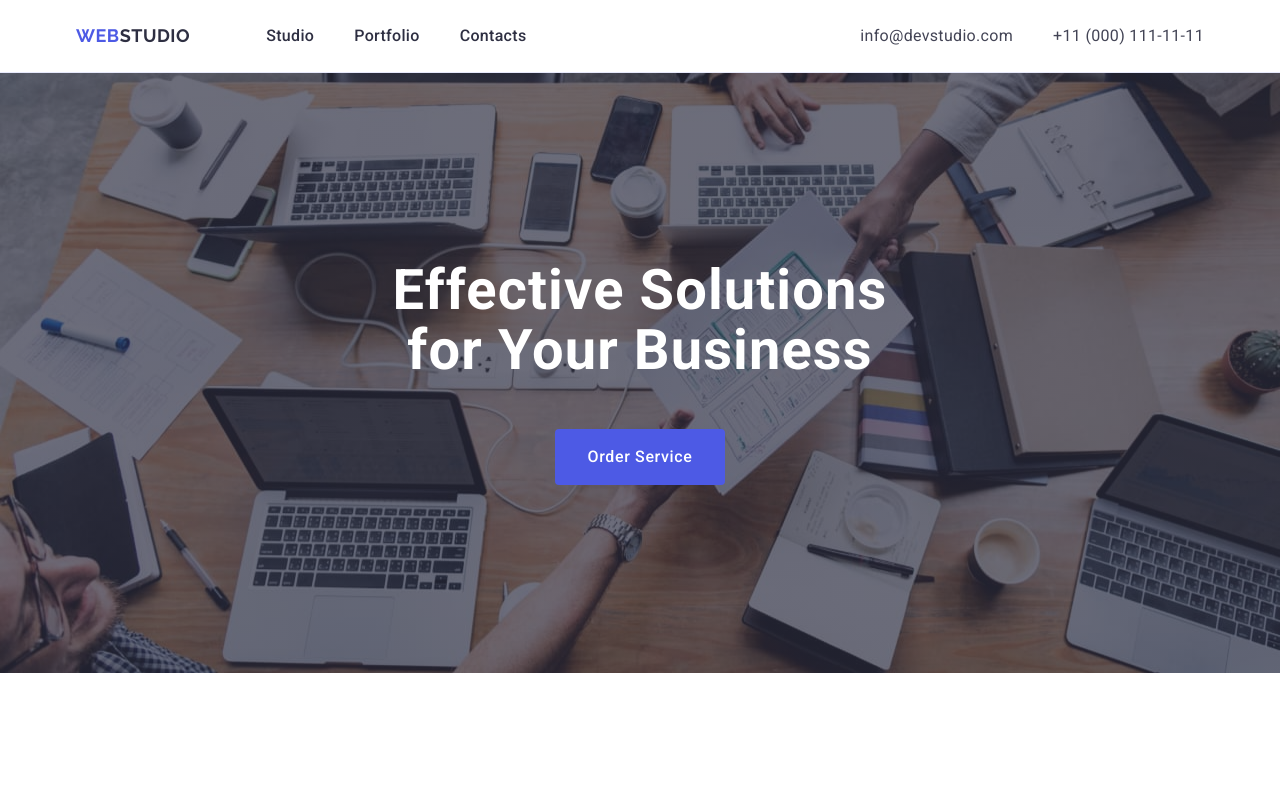
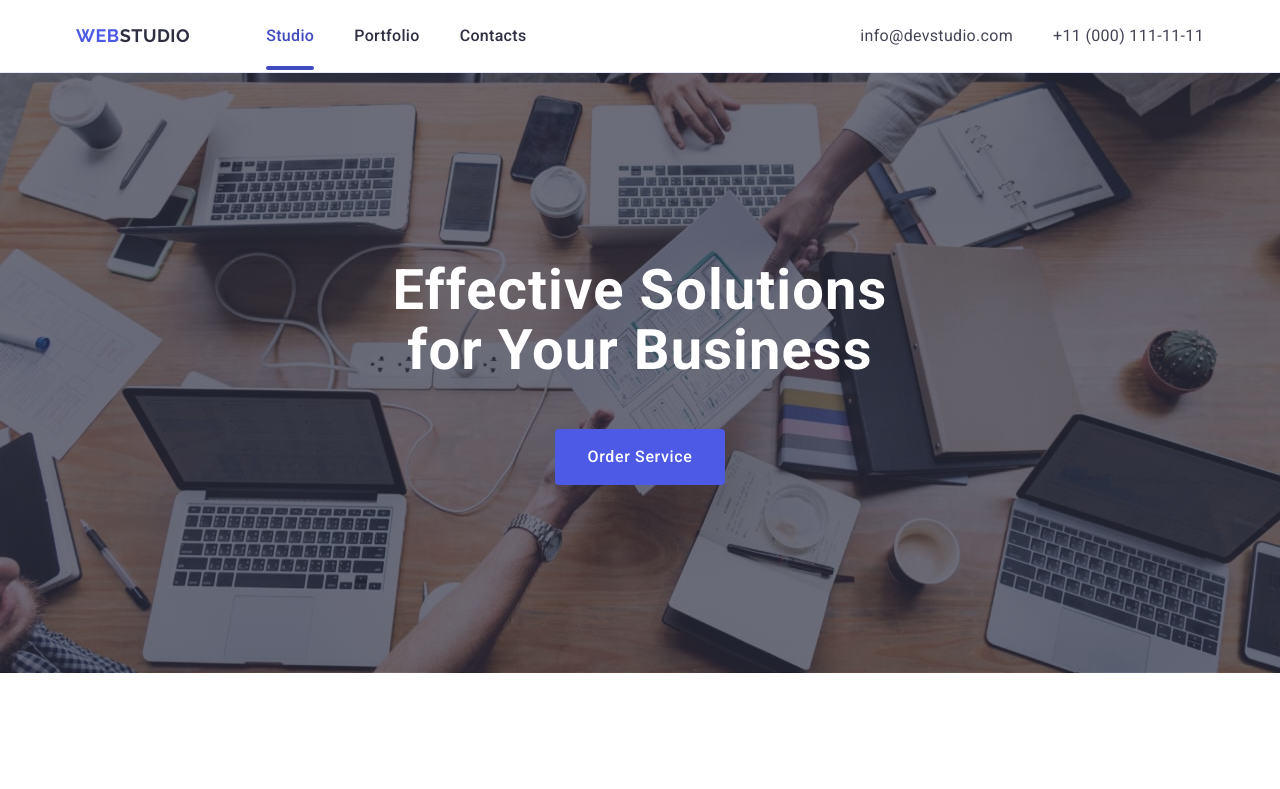
Before and after one commit to Flower-fly/goit-markup-hw-04, a plain HTML site: page index.html in a window 1280 px wide. Shown: the top 789 px of the page. Drawn offline with nearby package versions, Linux system fonts and the light colour scheme.

Commit message:
Errors in header

```diff
--- a/css/styles.css
+++ b/css/styles.css
@@ -47,9 +47,11 @@ padding-bottom: 120px;
 /*=======HEADER=========*/
 
 .page-header {
+    flex-shrink: 0;
     padding-top: 24px;
     padding-bottom: 24px;
     border-bottom: 1px solid #E7E9FC;
+    box-shadow: 0px 2px 1px rgba(46, 47, 66, 0.08), 0px 1px 1px rgba(46, 47, 66, 0.16), 0px 1px 6px rgba(46, 47, 66, 0.08);
 }
 .page-header-container {
     display: flex;
@@ -89,6 +91,7 @@ padding-bottom: 120px;
         line-height: 1.5;
         letter-spacing: 0.02em;
         color: #2E2F42;
+        transition: color 250ms cubic-bezier(0.4, 0, 0.2, 1);
 }
 .menu-link:hover,
 .menu-link:focus {
@@ -107,11 +110,28 @@ padding-bottom: 120px;
     line-height: 1.5;
     letter-spacing: 0.02em;
     color: #434455;
+    transition: color 250ms cubic-bezier(0.4, 0, 0.2, 1);
 }
 
 .contact-list-link:hover,
 .contact-list-link:focus {
     color: #404BBF;
+}
+
+.current {
+    position: relative;
+    color: #404BBF;
+}
+.current::after {
+    content: "";
+    position: absolute;
+    display: block;
+    left: 0;
+    bottom: -1px;
+    height: 4px;
+    width: 100%;
+    border-radius: 2px;
+    background-color: #404BBF;
 }
 
 /*=====SECTION 0============*/
@@ -126,6 +146,8 @@ padding-bottom: 120px;
     padding: 188px 0;
     max-width: 1440px;
     margin: 0 auto;
+    background-repeat: no-repeat;
+    background-position: center;
 }
 
 
@@ -157,6 +179,7 @@ padding-bottom: 120px;
     padding: 16px 32px;
     border: none;
     border-radius: 4px;
+    transition: background-color 250ms cubic-bezier(0.4, 0, 0.2, 1);
 }
 .page-button:hover,
 .page-button:focus {
--- a/index.html
+++ b/index.html
@@ -26,7 +26,7 @@
           >
           <ul class="menu list">
             <li class="menu-item">
-              <a class="menu-link link" href="./index.html">Studio</a>
+              <a class="menu-link link current" href="./index.html">Studio</a>
             </li>
             <li class="menu-item">
               <a class="menu-link link" href="">Portfolio</a>
```
